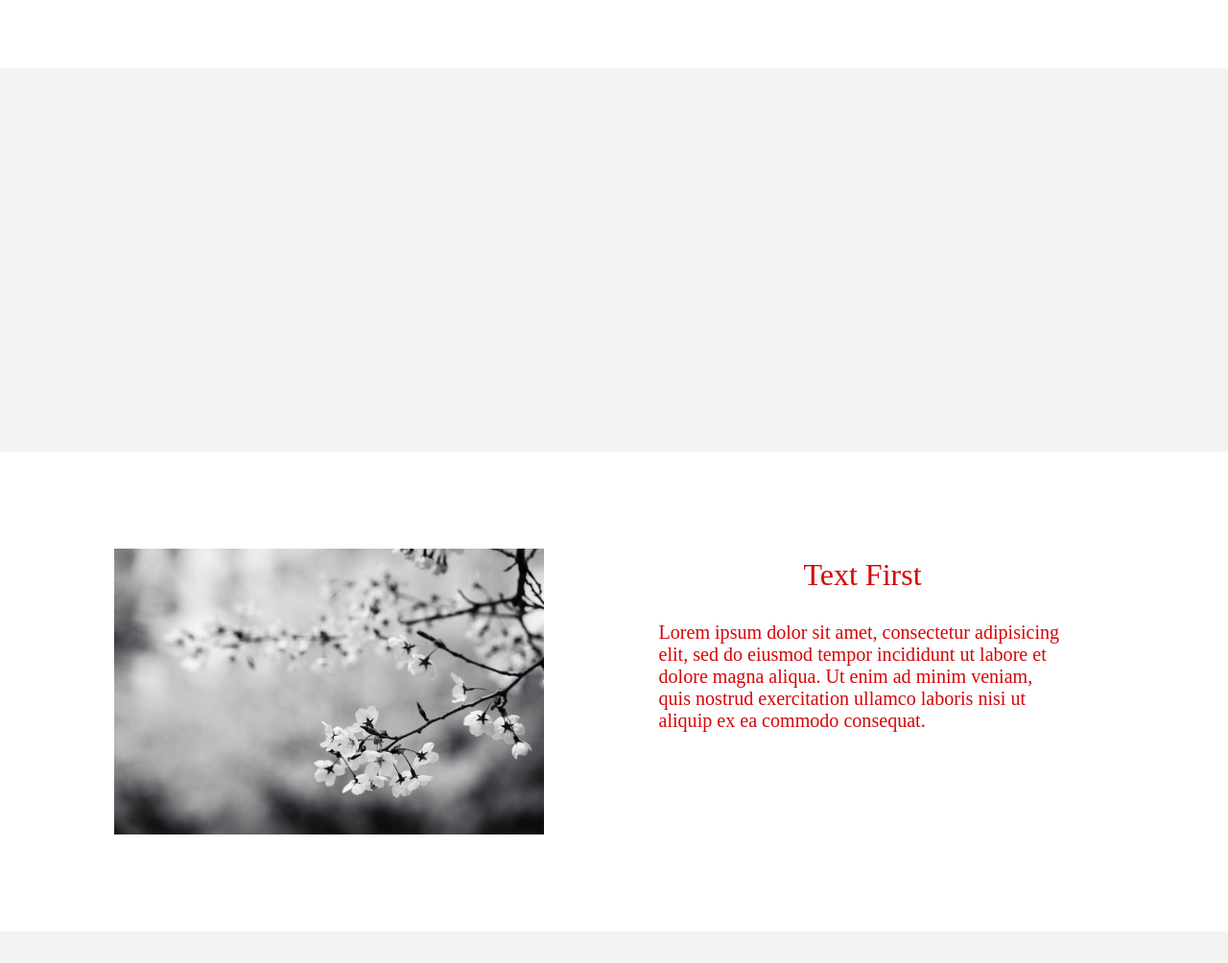
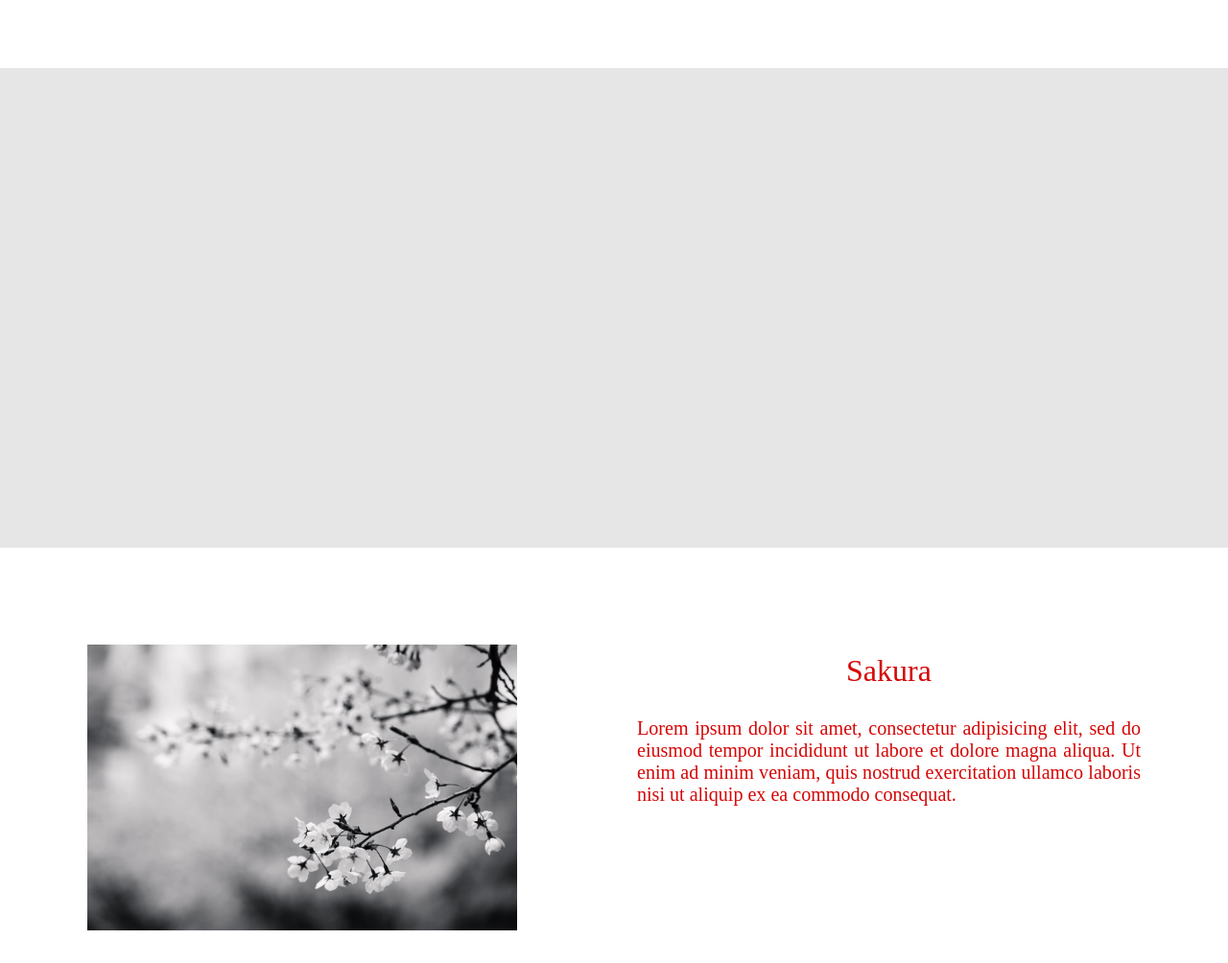
Before and after one commit to joshin-run-tiy/white, a website built with webpack: page index.html in a window 1280 px wide. Shown: the part 1629-2633 px from the top of the page at 96% size. Built offline with Linux system fonts and the light colour scheme.

Commit message:
Feat (style)  Add row titles and format paragraphs

```diff
--- a/app/styles/main.sass
+++ b/app/styles/main.sass
@@ -47,38 +47,18 @@ h2
   align-content: stretch
   align-items: center
 
-// .flex-left
-//   // display: -ms-flexbox
-//   // display: -webkit-flex
-//   display: flex
-//   // -webkit-flex-direction: row
-//   // -ms-flex-direction: row
-//   flex-direction: row
-//   // -webkit-flex-wrap: wrap
-//   // -ms-flex-wrap: wrap
-//   flex-wrap: wrap
-//   // -webkit-justify-content: center
-//   // -ms-flex-pack: center
-//   justify-content: flex-start
-//   // -webkit-align-content: stretch
-//   // -ms-flex-line-pack: stretch
-//   align-content: flex-start
-//   // -webkit-align-items: center
-//   // -ms-flex-align: center
-//   align-items: flex-start
-
 .header-spacer
-  background-color: lighten(gray, 45%)
+  background-color: lighten(gray, 40%)
   // background-color: powderblue
   // background-color: #F9FBFB
   height: 200px
   width: 100%
 
 .spacer
-  background-color: lighten(gray, 45%)
+  background-color: lighten(gray, 40%)
   // background-color: powerderblue
   // background-color: #F9FBFB
-  height: 400px
+  height: 500px
   width: 100%
 
 .img--container
@@ -103,7 +83,7 @@ h2
 .p-box
   height: 360px
   width: 525px
-  margin-left: 70px
+  margin-left: 125px
 
 .row--img
   width: 35%
@@ -111,9 +91,10 @@ h2
 p
   font-family: futura
   font-size: 1.255em
-  padding-left: 50px
-  padding-right: 50px
+  // padding-left: 50px
+  // padding-right: 50px
   margin-top: 30px
+  text-align: justify
 
 .row
   background-color: #fff
--- a/index.html
+++ b/index.html
@@ -2,13 +2,12 @@
 <html>
   <head>
     <meta charset="utf-8">
-    <title>White About It</title>
-  </head>
+    <title>White Vision</title>
   <body>
     <header class="flex-container" style="background-image: url(./app/images/white-boards.jpeg)">
       <!-- <img id="header-img" src="./app/images/white-boards.jpeg" alt="white boards" width="100%"> -->
       <div class="h1-box flex-container">
-        <h1>White About It</h1>
+        <h1>White Vision</h1>
       </div>
     </header>
     <div class="header-spacer"></div>
@@ -31,7 +30,7 @@
     <div class="row flex-container">
       <img class="row--img" src="./app/images/white-flower.jpg" alt="">
       <div class="p-box">
-        <h2>Text First</h2>
+        <h2>Sakura</h2>
         <p>Lorem ipsum dolor sit amet, consectetur adipisicing elit, sed do eiusmod tempor incididunt ut labore et dolore magna aliqua. Ut enim ad minim veniam, quis nostrud exercitation ullamco laboris nisi ut aliquip ex ea commodo consequat.</p>
       </div>
     </div>
@@ -41,7 +40,7 @@
     <div class="row flex-container">
       <img id="chess" class="row--img" src="./app/images/chess-pieces.jpeg" alt="">
       <div class="p-box">
-        <h2>Text First</h2>
+        <h2>Master</h2>
         <p>Lorem ipsum dolor sit amet, consectetur adipisicing elit, sed do eiusmod tempor incididunt ut labore et dolore magna aliqua. Ut enim ad minim veniam, quis nostrud exercitation ullamco laboris nisi ut aliquip ex ea commodo consequat.</p>
       </div>
     </div>
@@ -51,7 +50,7 @@
     <div class="row flex-container">
       <img id="clocks" class="row--img" src="./app/images/world-clocks.jpeg" alt="">
       <div class="p-box">
-        <h2>Text First</h2>
+        <h2>Relative</h2>
         <p>Lorem ipsum dolor sit amet, consectetur adipisicing elit, sed do eiusmod tempor incididunt ut labore et dolore magna aliqua. Ut enim ad minim veniam, quis nostrud exercitation ullamco laboris nisi ut aliquip ex ea commodo consequat.</p>
       </div>
     </div>
@@ -61,7 +60,7 @@
     <div class="row flex-container">
       <img id="buildings" class="row--img" src="./app/images/buildings.jpg" alt="">
       <div class="p-box">
-        <h2>Text First</h2>
+        <h2>Rise</h2>
         <p>Lorem ipsum dolor sit amet, consectetur adipisicing elit, sed do eiusmod tempor incididunt ut labore et dolore magna aliqua. Ut enim ad minim veniam, quis nostrud exercitation ullamco laboris nisi ut aliquip ex ea commodo consequat.</p>
       </div>
     </div>
@@ -71,7 +70,7 @@
     <div class="row flex-container">
       <img id="boy" class="row--img" src="./app/images/cool-kid-boy.jpeg" alt="">
       <div class="p-box">
-        <h2>Text First</h2>
+        <h2>Sam</h2>
         <p>Lorem ipsum dolor sit amet, consectetur adipisicing elit, sed do eiusmod tempor incididunt ut labore et dolore magna aliqua. Ut enim ad minim veniam, quis nostrud exercitation ullamco laboris nisi ut aliquip ex ea commodo consequat.</p>
       </div>
     </div>
@@ -81,7 +80,7 @@
     <div class="row flex-container">
       <img id="zebra" class="row--img" src="./app/images/zebra.jpeg" alt="">
       <div class="p-box">
-        <h2>Text First</h2>
+        <h2>Equus Quagga</h2>
         <p>Lorem ipsum dolor sit amet, consectetur adipisicing elit, sed do eiusmod tempor incididunt ut labore et dolore magna aliqua. Ut enim ad minim veniam, quis nostrud exercitation ullamco laboris nisi ut aliquip ex ea commodo consequat.</p>
       </div>
     </div>
@@ -91,7 +90,7 @@
     <div class="row flex-container">
       <img id="piano" class="row--img" src="./app/images/white-piano.jpeg" alt="">
       <div class="p-box">
-        <h2>Text First</h2>
+        <h2>Still</h2>
         <p>Lorem ipsum dolor sit amet, consectetur adipisicing elit, sed do eiusmod tempor incididunt ut labore et dolore magna aliqua. Ut enim ad minim veniam, quis nostrud exercitation ullamco laboris nisi ut aliquip ex ea commodo consequat.</p>
       </div>
     </div>
@@ -101,7 +100,7 @@
     <div class="row flex-container">
       <img id="running" class="row--img" src="./app/images/run-white.jpg" alt="">
       <div class="p-box">
-        <h2>Text First</h2>
+        <h2>Motion</h2>
         <p>Lorem ipsum dolor sit amet, consectetur adipisicing elit, sed do eiusmod tempor incididunt ut labore et dolore magna aliqua. Ut enim ad minim veniam, quis nostrud exercitation ullamco laboris nisi ut aliquip ex ea commodo consequat.</p>
       </div>
     </div>
@@ -111,7 +110,7 @@
     <div class="row flex-container">
       <img id="lighthouse" class="row--img" src="./app/images/lighthouse.jpeg" alt="">
       <div class="p-box">
-        <h2>Text First</h2>
+        <h2>Illuminate</h2>
         <p>Lorem ipsum dolor sit amet, consectetur adipisicing elit, sed do eiusmod tempor incididunt ut labore et dolore magna aliqua. Ut enim ad minim veniam, quis nostrud exercitation ullamco laboris nisi ut aliquip ex ea commodo consequat.</p>
       </div>
     </div>
```
Also changed, not shown: dist/bundle.js.
